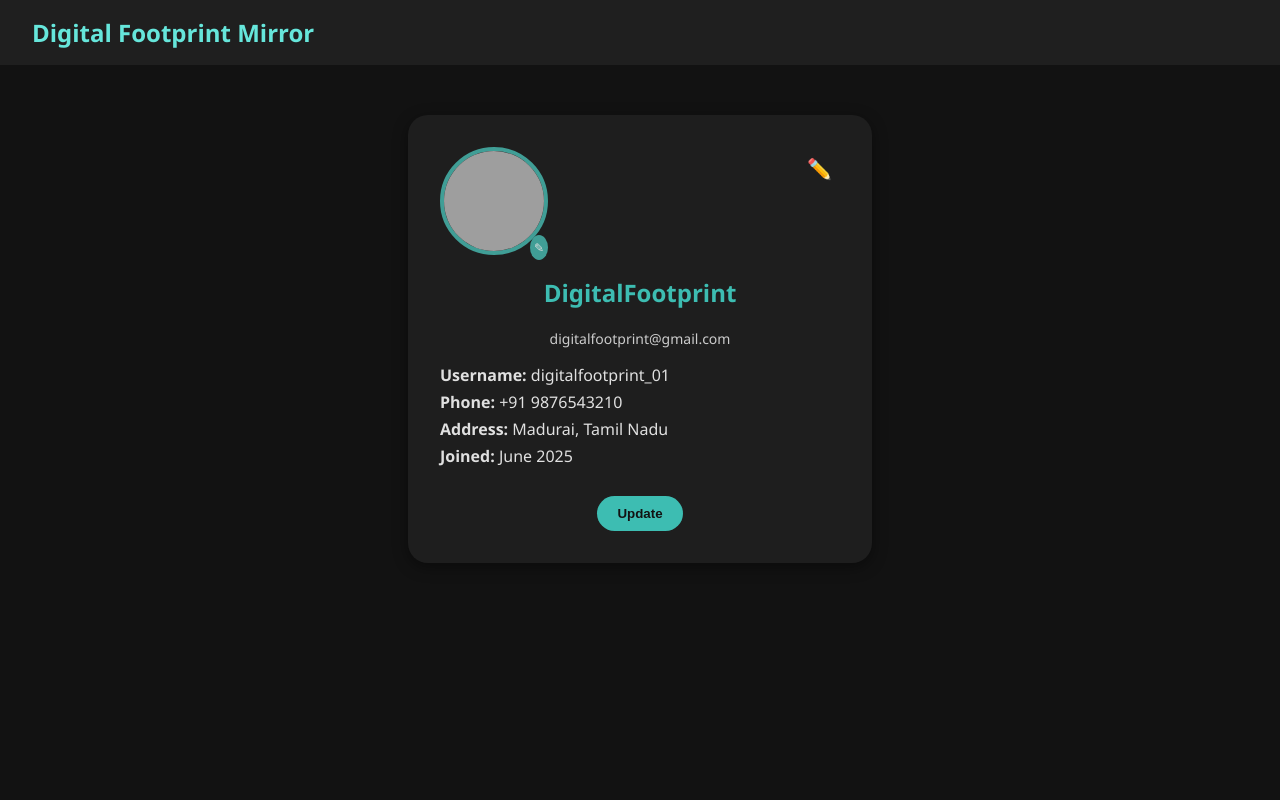
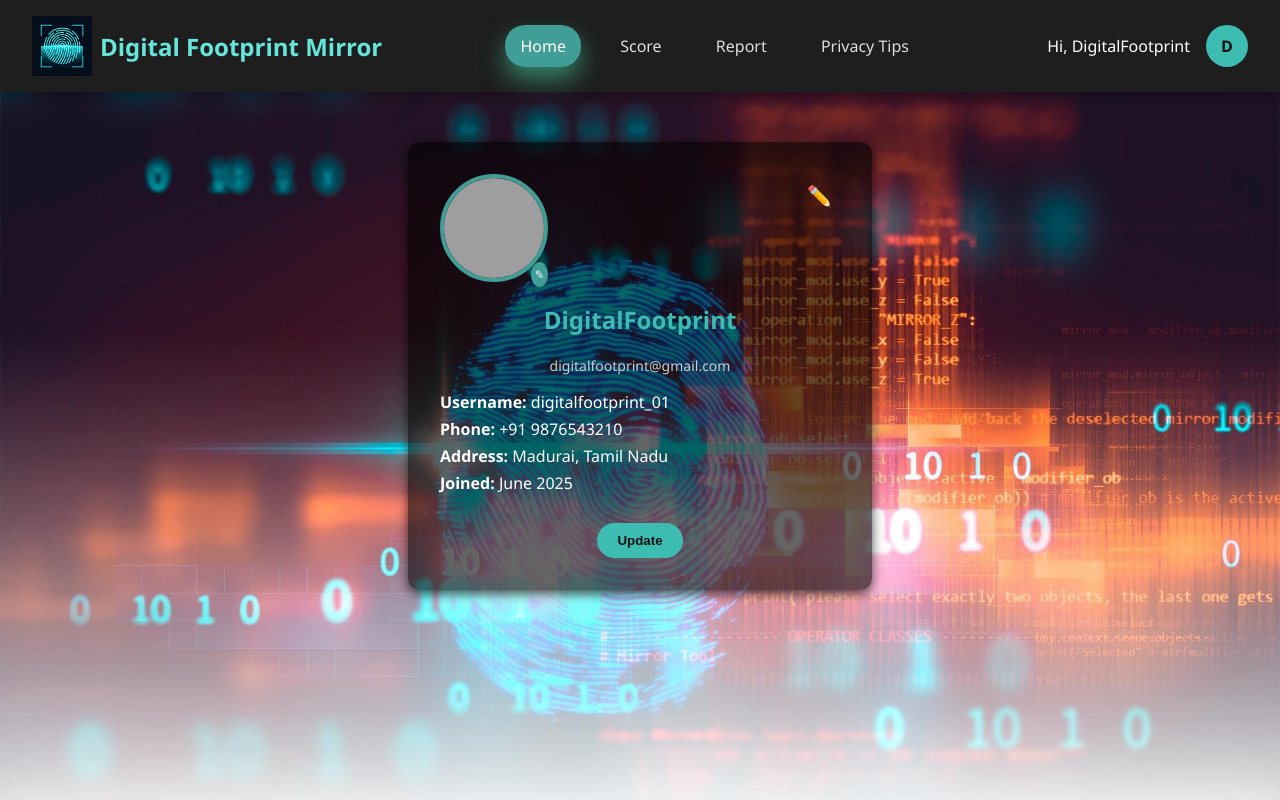
Before and after one commit to shanmugapriya-k6/DigitalFootprintMirror, a plain HTML site: page Digital Footprint/profile.html in a window 1280 px wide. Drawn offline with nearby package versions, Linux system fonts and the light colour scheme; grey boxes are pictures that could not be loaded.

Commit message:
Update profile.html

```diff
--- a/Digital Footprint/profile.html
+++ b/Digital Footprint/profile.html
@@ -6,29 +6,142 @@
   <script src="https://ajax.googleapis.com/ajax/libs/angularjs/1.8.2/angular.min.js"></script>
   <style>
     body {
-      margin: 0;
-      background-color: #121212;
-      font-family: 'Segoe UI', sans-serif;
-      color: #e0e0e0;
+  background-image: url('5.jpg');
+  background-size: cover;
+  background-position: center top 80px; /* Pushes image down by 80px */
+  background-repeat: no-repeat;
+  color: white;
+  font-family: 'Segoe UI', Tahoma, Geneva, Verdana, sans-serif;
+  margin: 0;
+}
+
+
+   .nav-left {
+  display: flex;
+  align-items: center;
+  gap: 8px;
+  font-size: 18px;
+  font-weight: bold;
+  color: #ffffff;
+}
+
+.logo-img {
+  width: 60px;
+  height: 60px;
+  border-radius: 0;  /* Makes the image perfectly round */
+  object-fit: cover;   /* Ensures it fills the round container */
+}
+
+
+    nav {
+      background-color: #1e1e1e;
+      display: flex;
+      justify-content: space-between;
+      align-items: center;
+      padding: 1rem 2rem;
+      box-shadow: 0 4px 10px rgba(0, 0, 0, 0.3);
     }
 
-    .navbar {
-      background-color: #1f1f1f;
-      padding: 1rem 2rem;
-      color:#66e6db;
+    .nav-left {
       font-size: 1.5rem;
       font-weight: bold;
+      color: #66e6db;
     }
 
+    .nav-center a {
+      margin: 0 10px;
+      color: #dddddd;
+      text-decoration: none;
+      padding: 10px 15px;
+      border-radius: 20px;
+      transition: all 0.3s ease;
+    }
+
+    .nav-center a:hover,
+    .nav-center a.active {
+      background-color: #409e96;
+      color: white;
+      transform: scale(1.05) translateY(-5px);
+      box-shadow: 0 12px 24px rgba(73, 230, 177, 0.5);
+      transition: transform 0.3s ease, box-shadow 0.3s ease;
+    }
+
+    .nav-right {
+      display: flex;
+      align-items: center;
+      gap: 1rem;
+    }
+
+    .nav-right a,
+    .dropdown-content a {
+      color: #dddddd;
+      text-decoration: none;
+      padding: 10px 10px;
+      border-radius: 30px;
+      transition: all 0.3s ease;
+    }
+
+    .nav-right a:hover,
+    .dropdown-content a:hover,
+    .nav-right a.active {
+      background-color: #409e96;
+      color: white;
+      transform: scale(1.05);
+      box-shadow: 0 12px 24px rgba(0, 0, 0, 0.5);
+      transition: transform 0.3s ease, box-shadow 0.3s ease;
+    }
+
+    .profile-container {
+      position: relative;
+      display: inline-block;
+    }
+
+    .profile-icon {
+      width: 42px;
+      height: 42px;
+      background-color: #3dbdb2;
+      border-radius: 50%;
+      display: flex;
+      align-items: center;
+      justify-content: center;
+      font-weight: bold;
+      color: #121212;
+      cursor: pointer;
+      transition: background 0.3s ease;
+    }
+
+    .dropdown-content {
+      display: none;
+      position: absolute;
+      background-color: #2c2c2c;
+      min-width: 160px;
+      right: 0;
+      box-shadow: 0 4px 8px rgba(0,0,0,0.4);
+      z-index: 1;
+      border-radius: 6px;
+      overflow: hidden;
+    }
+
+    .dropdown-content a {
+      display: block;
+      padding: 12px 16px;
+    }
+
+    .profile-container:hover .dropdown-content {
+      display: block;
+
+    }
+
+
     .profile-card {
-      background-color: #1e1e1e;
       max-width: 400px;
       margin: 50px auto;
       padding: 2rem;
-      border-radius: 20px;
-      box-shadow: 0 4px 15px rgba(0,0,0,0.4);
       text-align: center;
       position: relative;
+      background-color: rgba(0, 0, 0, 0.6);
+      border-radius: 12px;
+      box-shadow: 0 4px 12px rgba(0, 0, 0, 0.7);
     }
 
     .profile-header {
@@ -105,11 +218,34 @@
   </style>
 </head>
 <body>
+  <nav>
+    <div class="nav-left">
+  <img src="1.jpeg" alt="Logo" class="logo-img">
+  <span>Digital Footprint Mirror</span>
+</div>
 
-  <div class="navbar">
-    Digital Footprint Mirror
-  </div>
-
+    <div class="nav-center">
+      <a href="home.html" class="active">Home</a>
+      <a href="score.html">Score</a>
+      <a href="report.html">Report</a>
+      <a href="tips.html">Privacy Tips</a>
+    </div>
+    <div class="nav-right" ng-if="!user">
+      <a href="auth.html" class="active">Login</a>
+      <a href="auth.html">Sign Up</a>
+    </div>
+    <div class="nav-right" ng-if="user">
+      <div class="greeting">Hi, {{ user.name }}</div>
+      <div class="profile-container">
+        <div class="profile-icon">{{ user.name.charAt(0).toUpperCase() }}</div>
+        <div class="dropdown-content">
+          <a href="profile.html">View Profile</a>
+          <a href="settings.html">Settings</a>
+          <a href="#" ng-click="logout()">Logout</a>
+        </div>
+      </div>
+    </div>
+  </nav>
   <div class="profile-card">
     <div class="profile-header">
       <div class="profile-picture">
```
